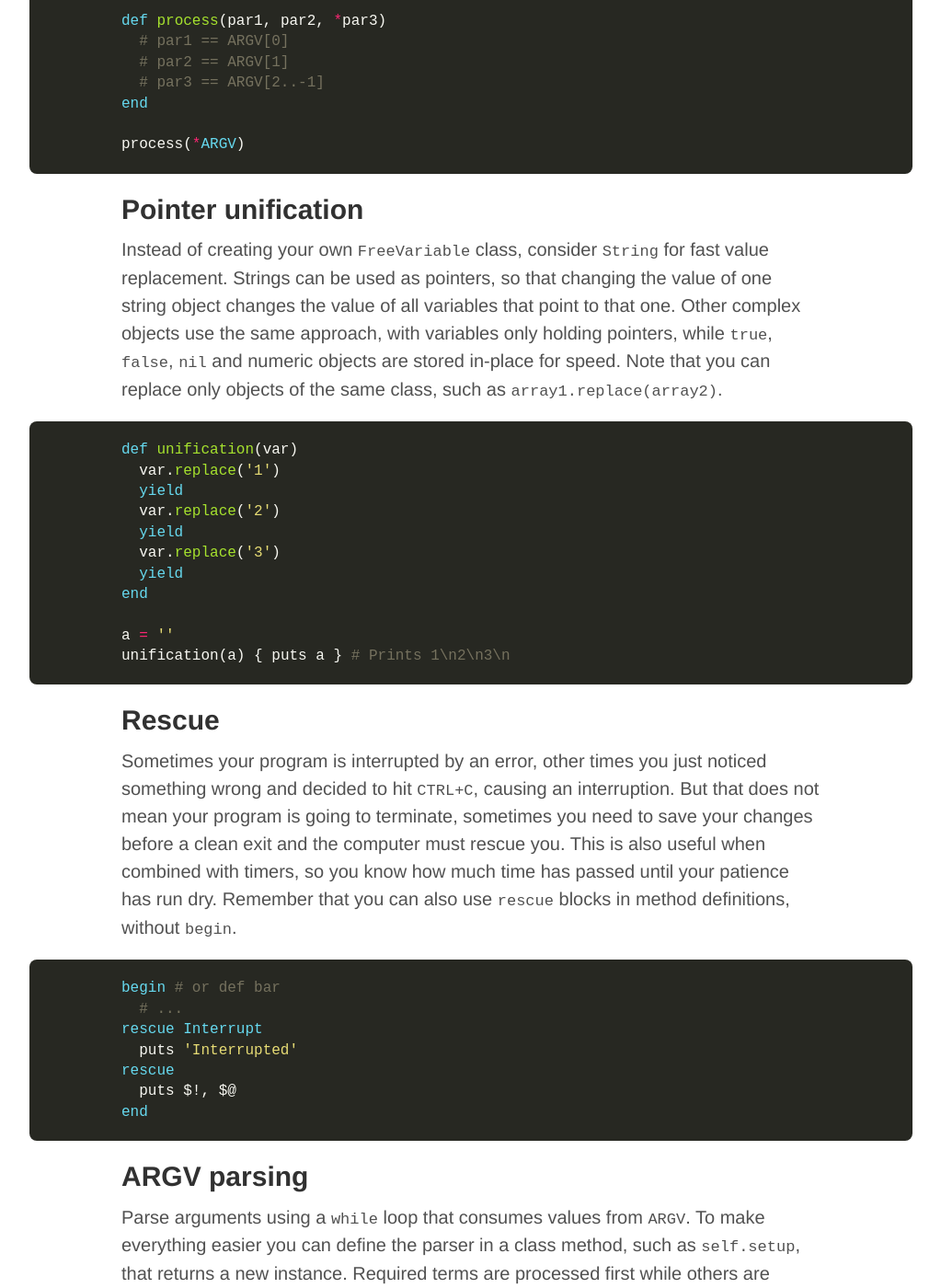
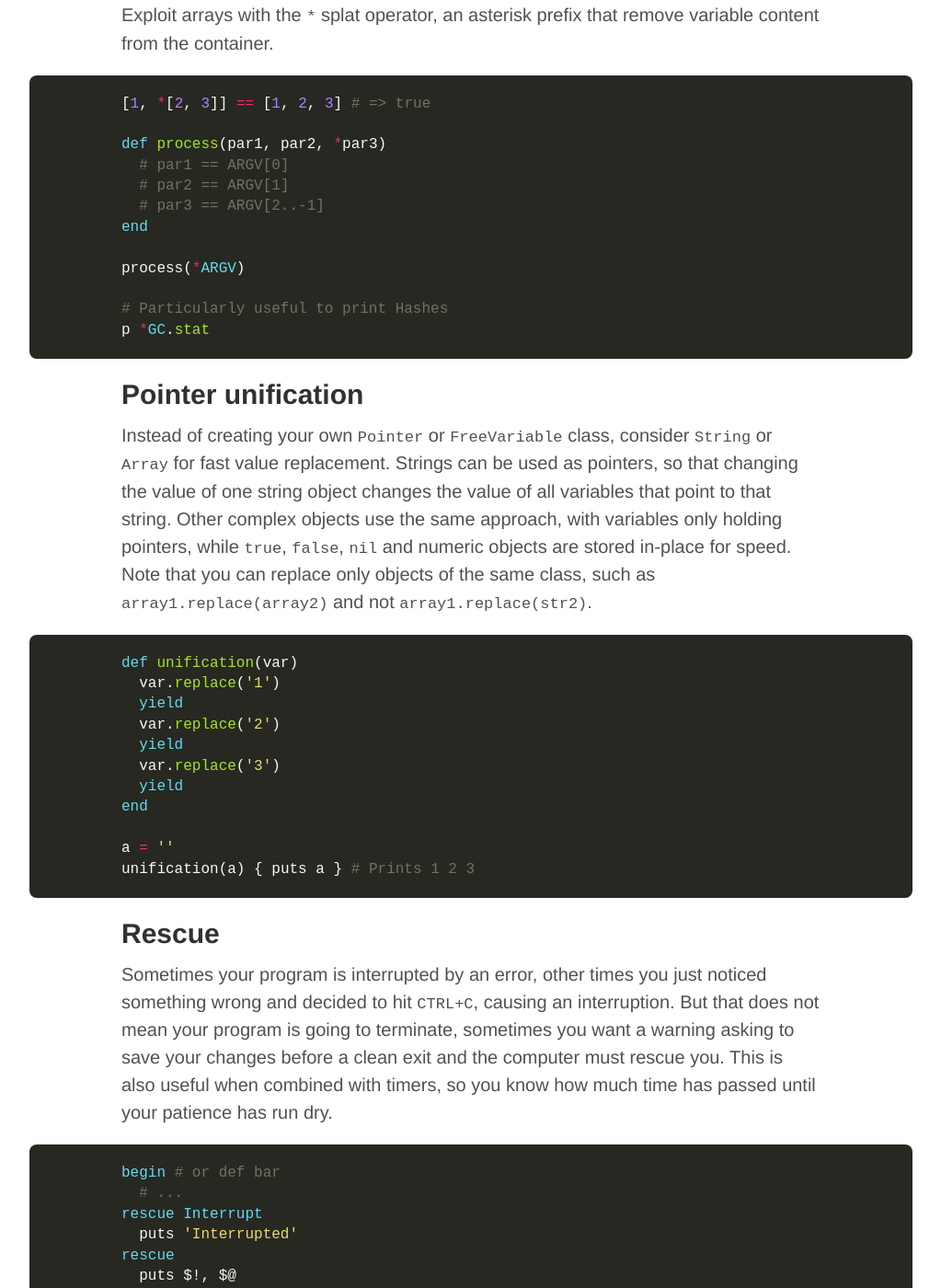
Before and after one commit to Maumagnaguagno/maumagnaguagno.github.io, a Jekyll site: the page built from ruby.md, in a window 1280 px wide and 1400 px high, scrolled down 874 px. Shown: the whole window at 92% size, without its empty margins (128-1151 px from the left). Built offline with Jekyll 4.4.1, drawn with Linux system fonts in a browser that asks for light colours; our own code applies the rules of GitHub Pages for plain Markdown files; some of the changed text lies outside the part shown.

Commit message:
Ruby massive update

````diff
--- a/ruby.md
+++ b/ruby.md
@@ -12,21 +12,27 @@ But Ruby does let you do that, which actually can help you avoid asking twice fo
 The following code blocks are equivalent, in the first case we test and only then modify the array, in the second case we do both at once.
 
 ```ruby
-my_array = [1, 2, ...]
+my_array = [1, 2, 3]
+# Multi-line version
 until my_array.empty?
   puts my_array.shift
 end
+# Single line version
+puts my_array.shift until my_array.empty?
 ```
 
 ```ruby
-my_array = [1, 2, ...]
+my_array = [1, 2, 3]
+# Multi-line version
 until first = my_array.shift
   puts first
 end
+# Single line version will not work due to first being assigned after access.
+puts first until first = my_array.shift
 ```
 
 ## Splat operator
-Exploit easy to use arrays with the ``*`` splat operator, an asterisk that prefix variables to remove the array container.
+Exploit arrays with the ``*`` splat operator, an asterisk prefix that remove variable content from the container.
 
 ```ruby
 [1, *[2, 3]] == [1, 2, 3] # => true
@@ -38,13 +44,16 @@ def process(par1, par2, *par3)
 end
 
 process(*ARGV)
+
+# Particularly useful to print Hashes
+p *GC.stat
 ```
 
 ## Pointer unification
-Instead of creating your own ``FreeVariable`` class, consider ``String`` for fast value replacement.
-Strings can be used as pointers, so that changing the value of one string object changes the value of all variables that point to that one.
+Instead of creating your own ``Pointer`` or ``FreeVariable`` class, consider ``String`` or ``Array`` for fast value replacement.
+Strings can be used as pointers, so that changing the value of one string object changes the value of all variables that point to that string.
 Other complex objects use the same approach, with variables only holding pointers, while ``true``, ``false``, ``nil`` and numeric objects are stored in-place for speed.
-Note that you can replace only objects of the same class, such as ``array1.replace(array2)``.
+Note that you can replace only objects of the same class, such as ``array1.replace(array2)`` and not ``array1.replace(str2)``.
 
 ```ruby
 def unification(var)
@@ -57,14 +66,13 @@ def unification(var)
 end
 
 a = ''
-unification(a) { puts a } # Prints 1\n2\n3\n
+unification(a) { puts a } # Prints 1 2 3
 ```
 
 ## Rescue
 Sometimes your program is interrupted by an error, other times you just noticed something wrong and decided to hit ``CTRL+C``, causing an interruption.
-But that does not mean your program is going to terminate, sometimes you need to save your changes before a clean exit and the computer must rescue you.
+But that does not mean your program is going to terminate, sometimes you want a warning asking to save your changes before a clean exit and the computer must rescue you.
 This is also useful when combined with timers, so you know how much time has passed until your patience has run dry.
-Remember that you can also use ``rescue`` blocks in method definitions, without ``begin``.
 
 ```ruby
 begin # or def bar
@@ -74,14 +82,21 @@ rescue Interrupt
 rescue
   puts $!, $@
 end
+
+# You can also use ``rescue`` blocks in method definitions, without begin
+def my_method
+  # ...
+rescue
+  # Your rescue block
+end
 ```
 
 ## ARGV parsing
 Parse arguments using a ``while`` loop that consumes values from ``ARGV``.
 To make everything easier you can define the parser in a class method, such as ``self.setup``, that returns a new instance.
 Required terms are processed first while others are shifted from the option list as required.
-Put ``HELP`` description at the top to provide help for both developer and user.
-Conditional/Assignment merge and splat are used in this example.
+Put ``HELP`` description at the top to provide help for both developers and users.
+Previously described Conditional/Assignment merge and Splat operator are used in this example.
 
 ```ruby
 class Foo
@@ -114,7 +129,8 @@ class Foo
 end
 
 if $0 == __FILE__
-  if ARGV.size < 1 or ARGV.first == '-h'
+  # Use ARGV.size < N for N required parameters or empty? for N == 1
+  if ARGV.empty? or ARGV.first == '-h'
     puts Foo::HELP
   else Foo.setup(*ARGV)
   end
````
